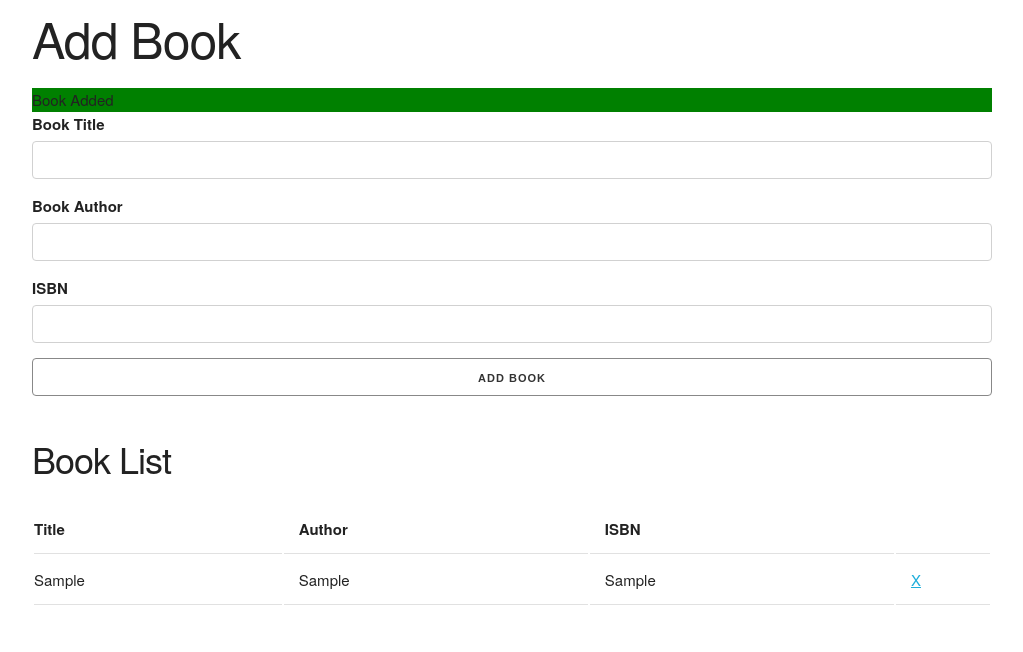
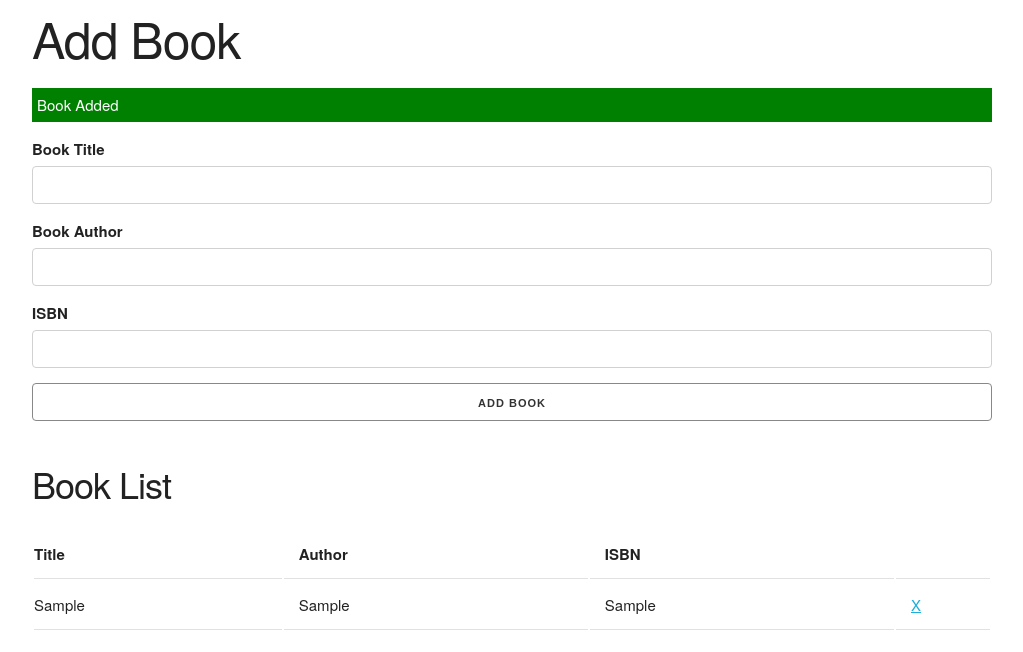
Before and after one commit to dilipanmano/BookList-OOP, a plain HTML site: page index.html in a window 1280 px wide. Both pictures are taken after typing "Sample", "Sample", "Sample" into the empty fields and a click on the input "Add Book". Shown: the whole page, without its empty margins (128-1151 px from the left). Drawn offline with nearby package versions, Linux system fonts and the light colour scheme.

Commit message:
fixed css bug - added comma

```diff
--- a/index.html
+++ b/index.html
@@ -10,7 +10,7 @@
         integrity="sha512-EZLkOqwILORob+p0BXZc+Vm3RgJBOe1Iq/0fiI7r/wJgzOFZMlsqTa29UEl6v6U6gsV4uIpsNZoV32YZqrCRCQ=="
         crossorigin="anonymous" referrerpolicy="no-referrer" />
     <style>
-        .error .success {
+        .error, .success {
             padding: 5px;
             margin: 5px 0 15px 0;
             color: white;
```
